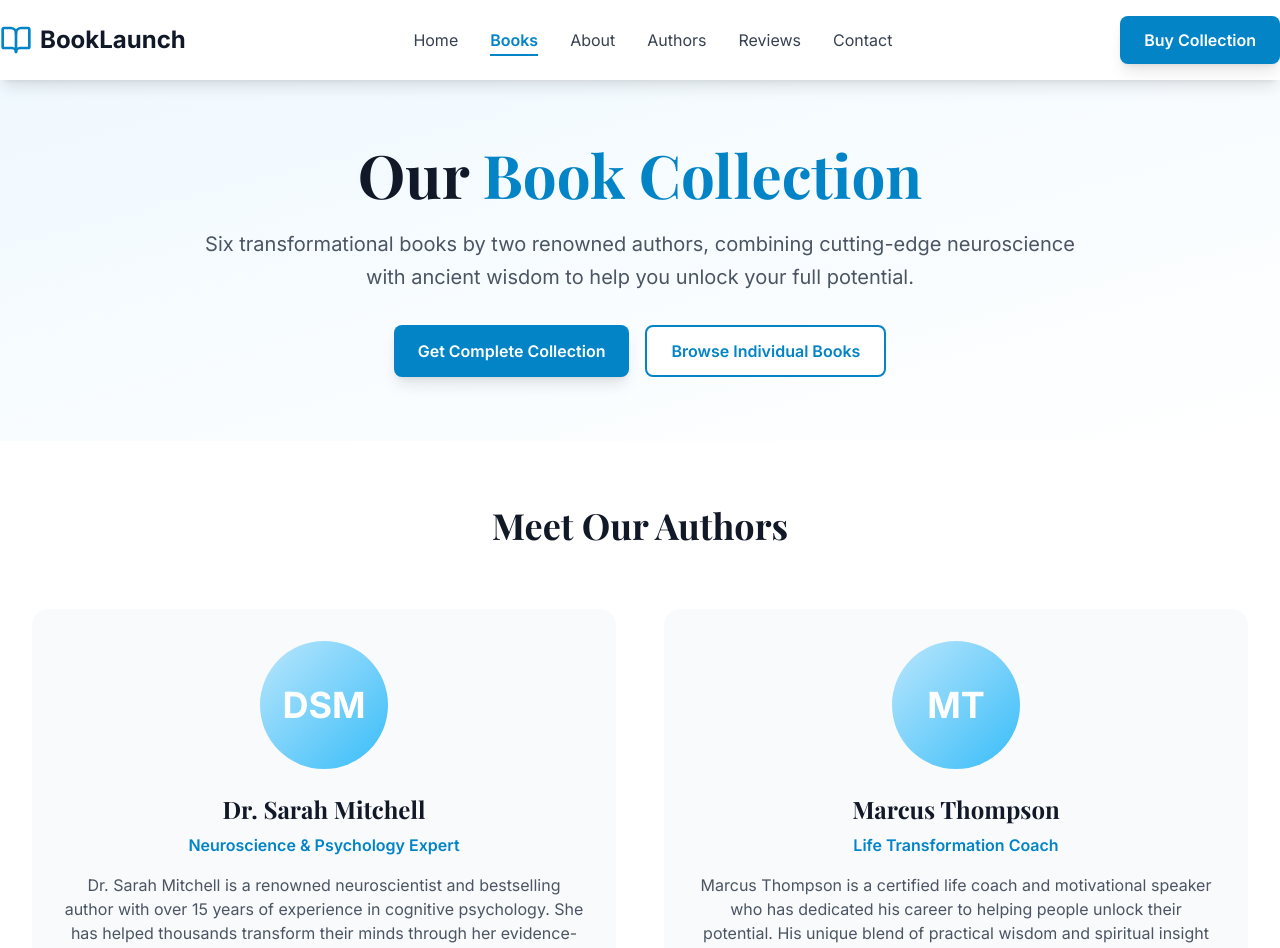
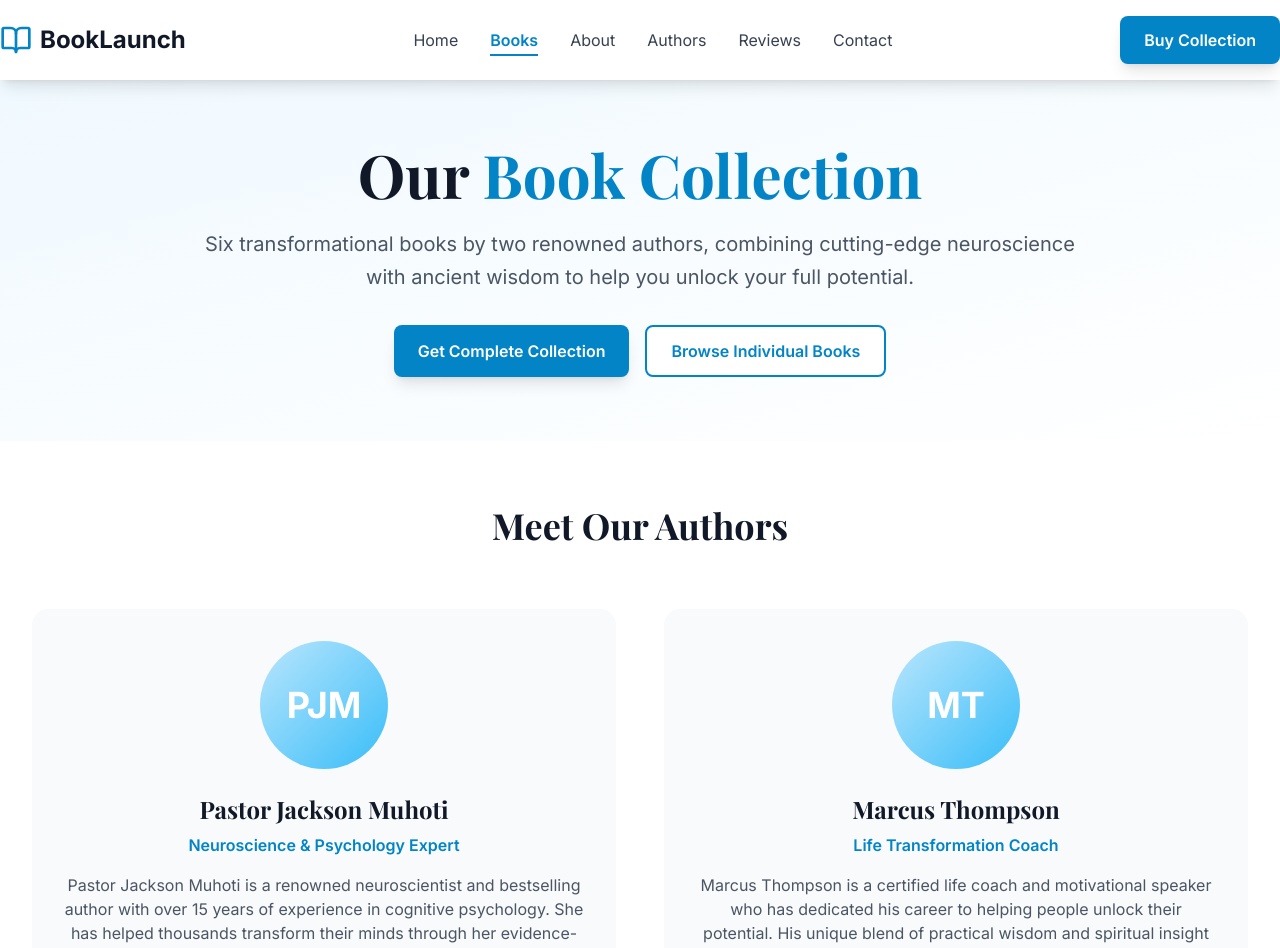
Before and after one commit to Colkimi/Book-launch, a React (Vite) app: page /books in a window 1280 px wide. Shown: the top 948 px of the page. Built offline with nearby package versions, Linux system fonts and the light colour scheme.

Commit message:
added authors

```diff
--- a/src/data/books.ts
+++ b/src/data/books.ts
@@ -1,9 +1,9 @@
 export const authors = [
   {
     id: 1,
-    name: "Dr. Sarah Mitchell",
+    name: "Pastor Jackson Muhoti",
     title: "Neuroscience & Psychology Expert",
-    bio: "Dr. Sarah Mitchell is a renowned neuroscientist and bestselling author with over 15 years of experience in cognitive psychology. She has helped thousands transform their minds through her evidence-based approaches.",
+    bio: "Pastor Jackson Muhoti is a renowned neuroscientist and bestselling author with over 15 years of experience in cognitive psychology. She has helped thousands transform their minds through her evidence-based approaches.",
     image: "/api/placeholder/300/300",
     socialLinks: {
       twitter: "https://twitter.com/drsarahmitchell",
@@ -46,7 +46,7 @@ export const books = [
     title: "The Neuroscience of Change",
     subtitle: "Rewiring Your Brain for Success",
     authorId: 1,
-    authorName: "Dr. Sarah Mitchell",
+    authorName: "Pastor Jackson Muhoti",
     description: "Discover how to leverage cutting-edge neuroscience to create lasting behavioral change and unlock your brain's full potential.",
     price: { digital: 19.99, hardcover: 24.99 },
     coverColor: "from-blue-600 to-blue-800",
@@ -60,7 +60,7 @@ export const books = [
     title: "Mindful Leadership",
     subtitle: "Leading with Emotional Intelligence",
     authorId: 1,
-    authorName: "Dr. Sarah Mitchell",
+    authorName: "Pastor Jackson Muhoti",
     description: "A comprehensive guide to developing emotional intelligence and mindful leadership skills in today's complex world.",
     price: { digital: 18.99, hardcover: 23.99 },
     coverColor: "from-green-600 to-green-800",
@@ -74,7 +74,7 @@ export const books = [
     title: "Breaking Mental Barriers",
     subtitle: "Overcoming Limiting Beliefs",
     authorId: 1,
-    authorName: "Dr. Sarah Mitchell",
+    authorName: "Pastor Jackson Muhoti",
     description: "Learn proven techniques to identify and overcome the mental barriers that hold you back from achieving your goals.",
     price: { digital: 17.99, hardcover: 22.99 },
     coverColor: "from-purple-600 to-purple-800",
@@ -88,7 +88,7 @@ export const books = [
     title: "The Focus Formula",
     subtitle: "Mastering Attention in a Distracted World",
     authorId: 1,
-    authorName: "Dr. Sarah Mitchell",
+    authorName: "Pastor Jackson Muhoti",
     description: "Master the art of deep focus and concentration using science-backed techniques to boost productivity and creativity.",
     price: { digital: 19.99, hardcover: 24.99 },
     coverColor: "from-red-600 to-red-800",
@@ -102,7 +102,7 @@ export const books = [
     title: "Emotional Mastery",
     subtitle: "The Science of Feeling Good",
     authorId: 1,
-    authorName: "Dr. Sarah Mitchell",
+    authorName: "Pastor Jackson Muhoti",
     description: "Understand and master your emotions using the latest research in psychology and neuroscience for a happier, more balanced life.",
     price: { digital: 18.99, hardcover: 23.99 },
     coverColor: "from-orange-600 to-orange-800",
--- a/src/pages/BooksPage.tsx
+++ b/src/pages/BooksPage.tsx
@@ -139,7 +139,7 @@ const BooksPage = () => {
         <div className="container-max">
           <motion.div variants={itemVariants} className="text-center mb-16">
             <h2 className="text-3xl md:text-4xl font-bold text-gray-900 mb-4">
-              Dr. Sarah Mitchell's Collection
+              Pastor Jackson Muhoti's Collection
             </h2>
             <p className="text-xl text-gray-600">
               Neuroscience-based approaches to personal transformation
--- a/src/pages/HomePage.tsx
+++ b/src/pages/HomePage.tsx
@@ -67,7 +67,7 @@ const HomePage = () => {
                 variants={itemVariants}
                 className="text-xl text-gray-600 mb-8 leading-relaxed"
               >
-                Discover groundbreaking insights from two renowned authors. Dr. Sarah Mitchell combines
+                Discover groundbreaking insights from two renowned authors. Pastor Jackson Muhoti combines
                 cutting-edge neuroscience with practical applications, while Marcus Thompson brings
                 ancient wisdom to modern challenges.
               </motion.p>
```
